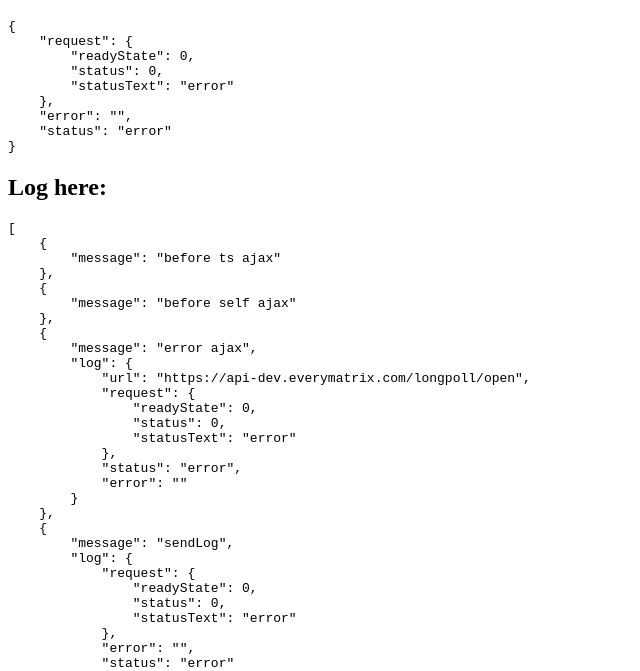
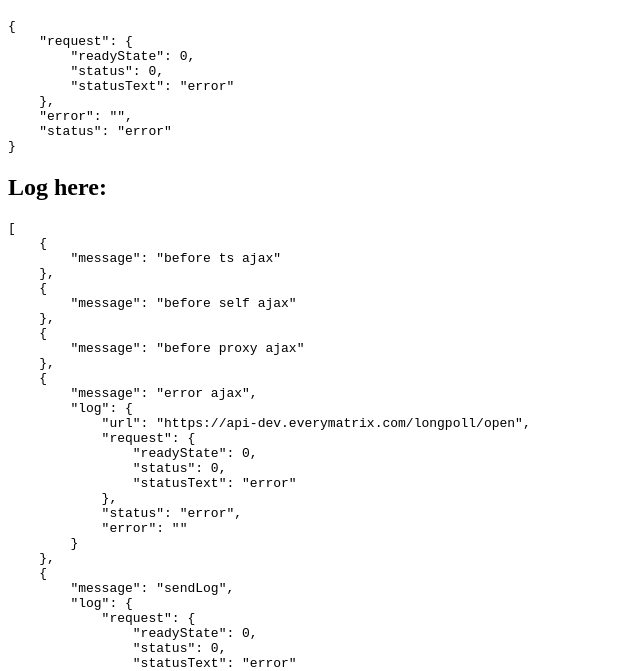
Before and after one commit to EveryMatrix/honeypot, a website: page src/public/fetch-ts.html in a window 1280 px wide. Shown: the part 61-732 px from the top of the page, without its empty margins (0-640 px from the left). Drawn offline with nearby package versions, Linux system fonts and the light colour scheme; no server answers.

Commit message:
add proxy

```diff
--- a/package.json
+++ b/package.json
@@ -23,6 +23,7 @@
   },
   "dependencies": {
     "body-parser": "^1.18.2",
-    "express": "^4.16.2"
+    "express": "^4.16.2",
+    "express-http-proxy": "^1.1.0"
   }
 }
--- a/src/public/fetch-ts.html
+++ b/src/public/fetch-ts.html
@@ -65,9 +65,14 @@
 
     log("before ts ajax");
     fetchData("https://api-dev.everymatrix.com/longpoll/open", sendLog, sendLog);
+
     log("before self ajax");
     var selfCB = log.bind(null, "self ajax");
     fetchData("demo", selfCB, selfCB);
+
+    log("before proxy ajax");
+    var proxyCB = log.bind(null, "proxy ajax");
+    fetchData("/proxy", proxyCB, proxyCB);
 
     // throw new Error("cacat")
     // // .then((r) => {
```
Also changed, not shown: src/index.js (+6 -1 lines), 1 other file.
